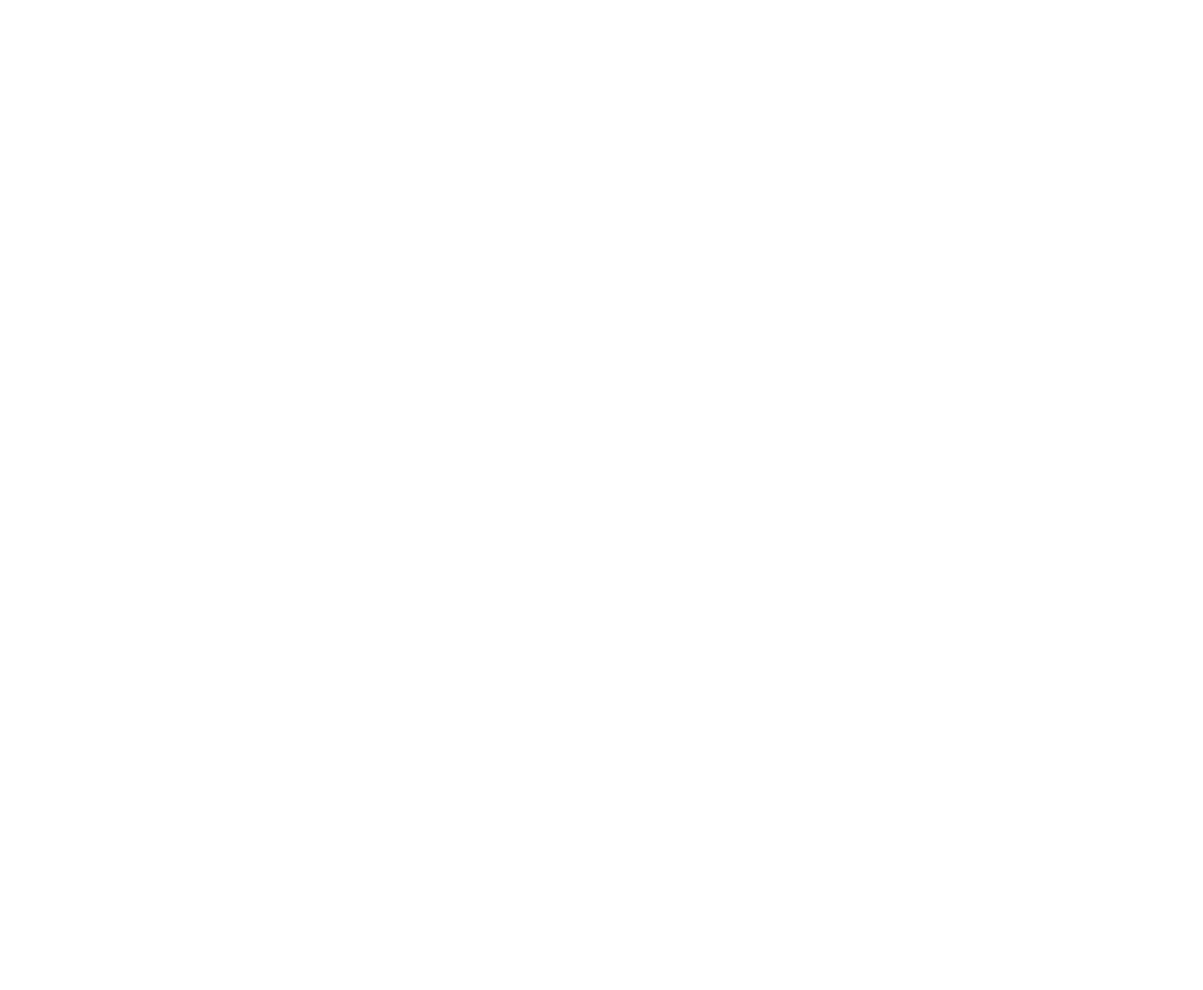
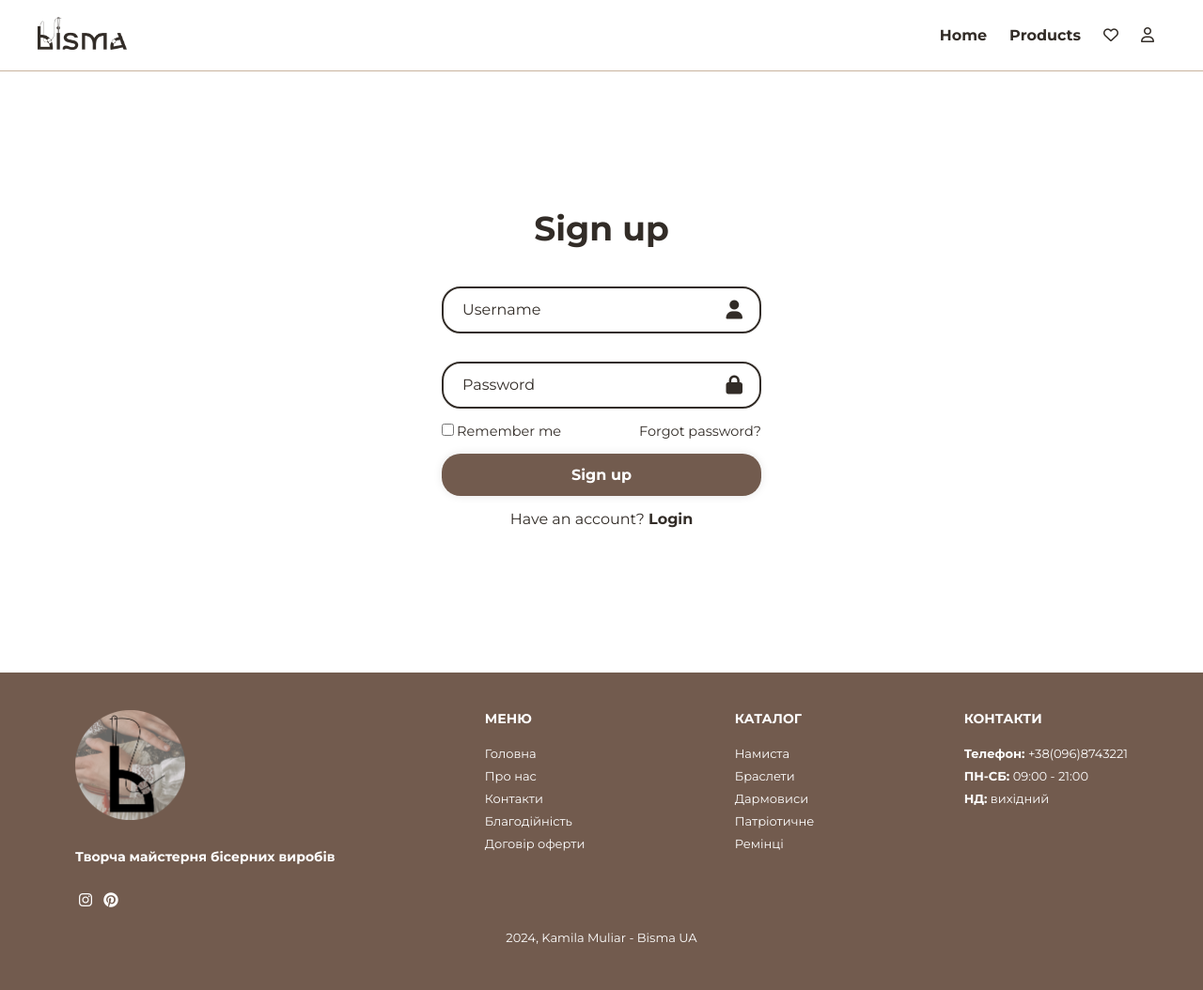
Before and after one commit to mulkama/bisma-ua-web, a Flask app: page /signup.html in a window 1280 px wide. Before the commit the page is empty. Shown: the whole page at 94% size. Before the commit the page ends 800 px from the top, so only its background shows below. Run offline with Flask 3, Linux system fonts and the light colour scheme.

Commit message:
Add singup page and connect to login

```diff
--- a/static/css/style.css
+++ b/static/css/style.css
@@ -304,11 +304,12 @@
     text-align: center;
 }
 
-.login{
+.login,
+.signup{
     display: flex;
     justify-content: center;
     align-items: center;
-    min-height: 100vh;
+    min-height: 80vh;
     background: rgb(255, 255, 255);
 }
 
--- a/templates/login.html
+++ b/templates/login.html
@@ -7,7 +7,7 @@
     <meta http-equiv="X-UA-Compatible" content="IE=edge">
     <meta name="viewport" content="width=device-width, initial-scale=1.0">
     <link rel="icon" type="image/png" href="/static/images/favicon.png">
-    <title>Sign in Bisma</title>
+    <title>Log in Bisma</title>
     <link rel="stylesheet" href="https://cdnjs.cloudflare.com/ajax/libs/font-awesome/6.5.1/css/all.min.css">
 
     <link rel="stylesheet" href="/static/css/style.css">
@@ -49,7 +49,7 @@
                 <button type="sumbit" class="btn">Login</button>
 
                 <div class="register-link">
-                <p>Don`t have an account? <a href="#">Register</a></p>
+                <p>Don`t have an account? <a href="{{ url_for('signup') }}">Register</a></p>
                 </div>
             </form>
             {% if error %}
--- a/templates/signup.html
+++ b/templates/signup.html
@@ -0,0 +1,105 @@
+<!DOCTYPE html>
+<html lang="en">
+
+<head>
+
+    <meta charset="UTF-8">
+    <meta http-equiv="X-UA-Compatible" content="IE=edge">
+    <meta name="viewport" content="width=device-width, initial-scale=1.0">
+    <link rel="icon" type="image/png" href="/static/images/favicon.png">
+    <title>Sign up Bisma</title>
+    <link rel="stylesheet" href="https://cdnjs.cloudflare.com/ajax/libs/font-awesome/6.5.1/css/all.min.css">
+
+    <link rel="stylesheet" href="/static/css/style.css">
+
+</head>
+
+<body>
+
+    <section id="header">
+        <a href="{{ url_for('index') }}"><img src="/static/images/logo.png" class="logo" alt="" style="height: 35px;"></a>
+        <div>
+            <ul id="navbar">
+                <li><a class="active" href="{{ url_for('index') }}">Home</a></li>
+                <li><a href="{{ url_for('products') }}">Products</a></li>
+                <li><a href="{{ url_for('favorites') }}"><i class="fa-regular fa-heart"></i></a></li>
+                <li><a href="{{ url_for('login') }}"><i class="fa-regular fa-user"></i></a></li>
+            </ul>
+        </div>
+    </section>
+    <div class="signup">
+        <div class="wrapper" style="text-align: center;">
+            <form action="" method="post">
+                <h1>Sign up</h1>
+                <div class="input-box">
+                    <input type="text" placeholder="Username" required>
+                    <i class="fa-solid fa-user"></i>
+                </div>
+
+                <div class="input-box">
+                    <input type="password" placeholder="Password" required>
+                    <i class="fa-solid fa-lock"></i>
+                </div>
+
+                <div class="remember-forgot">
+                    <label><input type="checkbox">Remember me</label>
+                    <a href="#">Forgot password?</a>
+                </div>
+
+                <button type="sumbit" class="btn">Sign up</button>
+
+                <div class="register-link">
+                <p>Have an account? <a href="{{ url_for('login') }}">Login</a></p>
+                </div>
+            </form>
+            {% if error %}
+            <p class="error"><strong>Error:</strong> {{ error }}
+                {% endif %}
+        </div>
+    </div>
+
+    <footer class="section-p1">
+        <div class="col">
+            <img class="logo" src="/static/images/favicon.png">
+            <h4>Творча майстерня бісерних виробів</h4>
+            <div class="follow">
+                <div class="icon">
+                    <i class="fa-brands fa-instagram"></i>
+                    <i class="fa-brands fa-pinterest"></i>
+                </div>
+            </div>
+        </div>
+
+        <div class="col">
+            <h4>МЕНЮ</h4>
+            <a href="{{ url_for('index') }}">Головна</a>
+            <a href="#">Про нас</a>
+            <a href="#">Контакти</a>
+            <a href="#">Благодійність</a>
+            <a href="#">Договір оферти</a>
+        </div>
+
+        <div class="col">
+            <h4>КАТАЛОГ</h4>
+            <a href="#">Намиста</a>
+            <a href="#">Браслети</a>
+            <a href="#">Дармовиси</a>
+            <a href="#">Патріотичне</a>
+            <a href="#">Ремінці</a>
+        </div>
+
+        <div class="col">
+            <h4>КОНТАКТИ</h4>
+            <p><strong>Телефон:</strong> +38(096)8743221</p>
+            <p><strong>ПН-СБ:</strong> 09:00 - 21:00</p>
+            <p><strong>НД:</strong> вихідний</p>
+        </div>
+
+        <div class="copyright">
+            <p>2024, Kamila Muliar - Bisma UA</p>
+        </div>
+    </footer>
+
+</body>
+
+</html>
```
